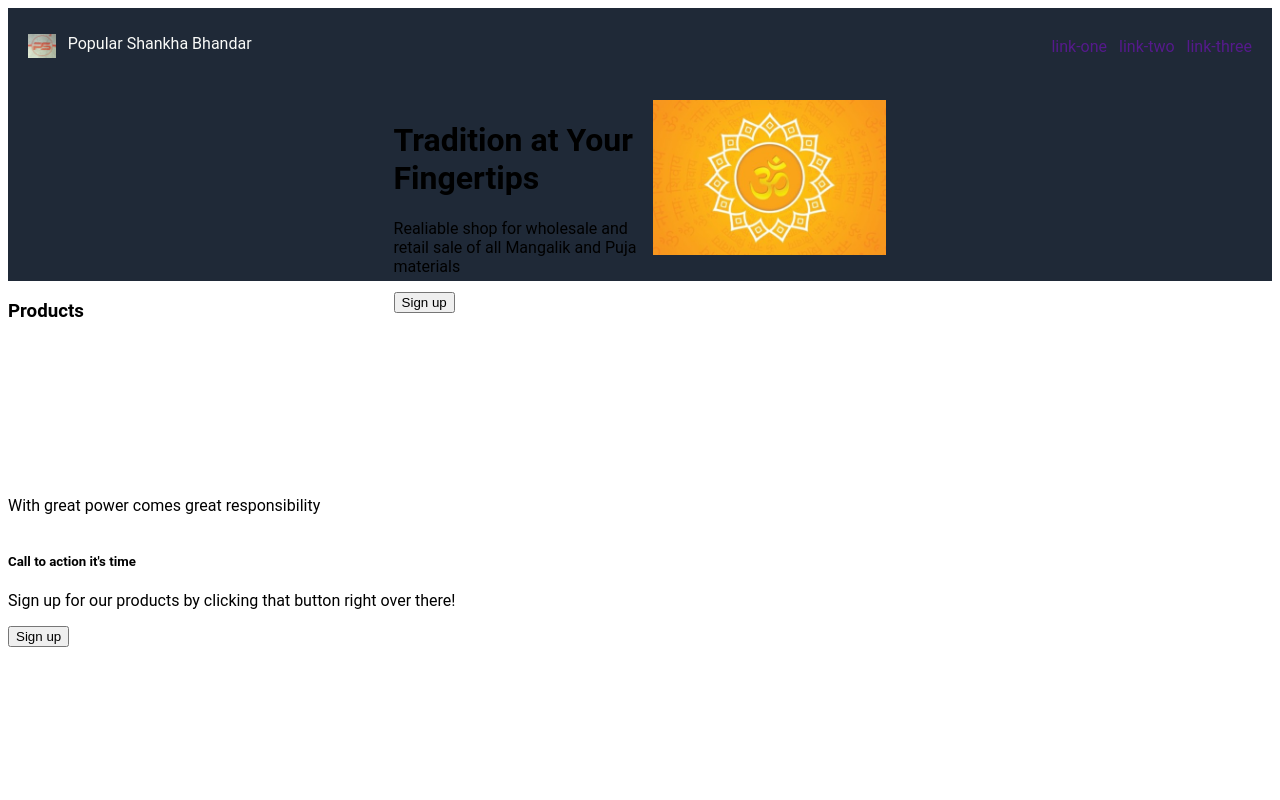
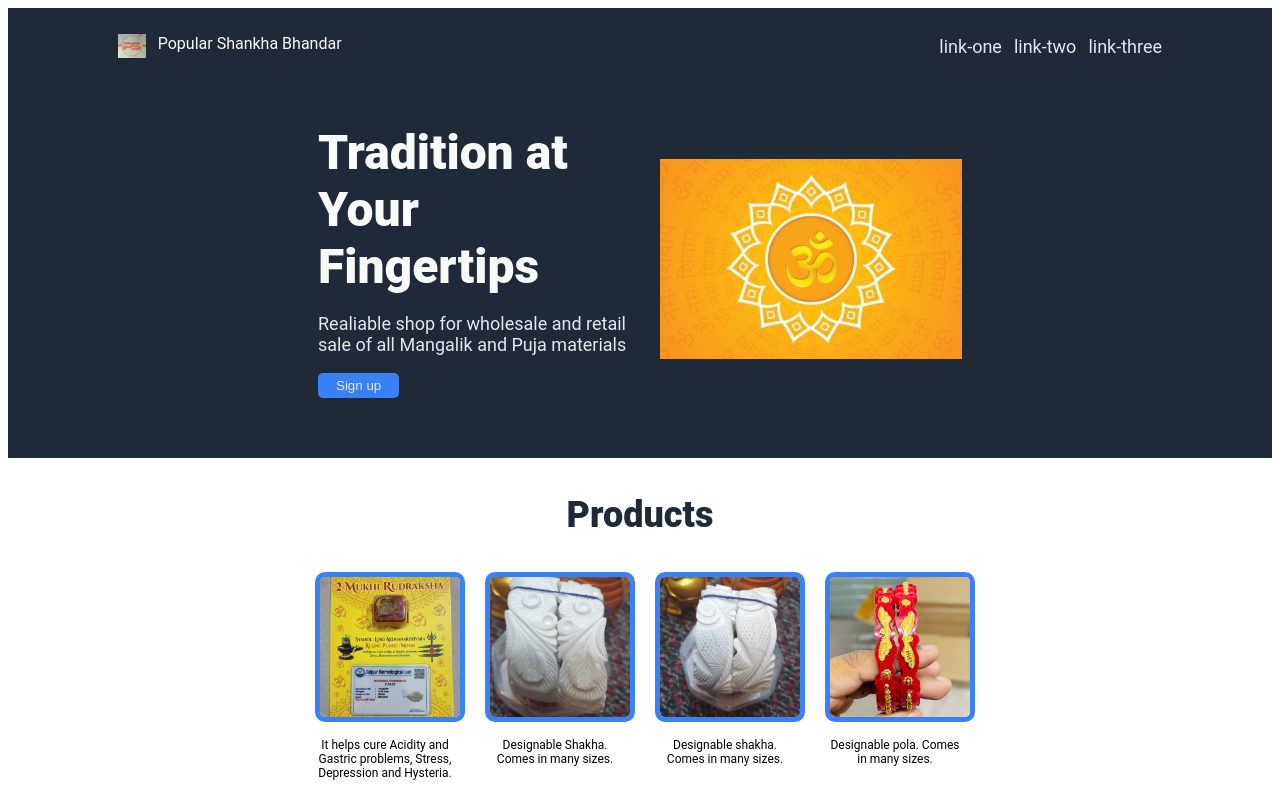
Before and after one commit to resetreboot1/landing-page, a plain HTML site: page index.html in a window 1280 px wide. Shown: the top 800 px of the page. Drawn offline with Linux system fonts and the light colour scheme.

Commit message:
Add product images and finish product section and tweak hero sectiono

```diff
--- a/index.html
+++ b/index.html
@@ -22,11 +22,13 @@
         <div class="lh">
          <div id="left-lh">
             <h1>Tradition at Your Fingertips</h1>
-            <p>Realiable shop for wholesale and retail sale of all Mangalik and Puja materials</p>
-            <button>Sign up</button>
+            <p class="secondary-h">Realiable shop for wholesale and retail sale of all Mangalik and Puja materials</p>
+            <button class="hb">Sign up</button>
          </div>
 
-         <img id="sanatan" src="images/sanatan-dharma.jpg">
+         <div id="sanatan ">
+             <img id="s" src="images/sanatan-dharma.jpg">
+         </div>
         </div>
     </div>
     <div class="Products-section">
@@ -34,20 +36,20 @@
 
         <div class="Products">
             <div class="product">
-                <img>
-                <p></p>
+                <img class="product-img" src="images/rudraksha.jpg">
+                 <p class="secondary-text">It helps cure Acidity and Gastric problems, Stress, Depression and Hysteria.</p>
             </div>
             <div class="product">
-                <img>
-                <p></p>
+                 <img class="product-img" src="images/shakha1.jpg">
+                 <p class="secondary-text">Designable Shakha. Comes in many sizes.</p>
             </div>
             <div class="product">
-                <img>
-                <p></p>
+                 <img class="product-img" src="images/shakha2.jpg">
+                 <p class="secondary-text">Designable shakha. Comes in many sizes.</p>
             </div>
             <div class="product">
-                <img>
-                <p></p>
+                 <img class="product-img" src="images/pola.jpg">
+                 <p class="secondary-text">Designable pola. Comes in many sizes.</p>
             </div>
         </div>
     </div>
@@ -66,7 +68,7 @@
 
     </div>
     <div class="footer">
-        <p></p>
+        <p class="footer-text"></p>
     </div>
 </body>
 </html>
--- a/styles.css
+++ b/styles.css
@@ -10,14 +10,17 @@ body{
     display:flex;
     flex-direction:column;
     padding:10px;
+    flex:auto;
 }
 
 .lh{
-    align-self:center;
+    align-self:stretch;
     display:flex;
-    gap :15px;
-    max-height: 160px;
-    padding:16px;
+    gap :30px;
+    padding:50px 300px;
+    align-items:center;
+    flex:auto;
+
 
 }
 
@@ -30,7 +33,7 @@ body{
     padding:10px;
     padding-top: 0%;
     align-self: stretch;
-
+    padding: 0 100px;
 }
 
 .logo,
@@ -62,14 +65,76 @@ a{
 }
 
 #sanatan{
-    flex: auto;
-    width: auto;
-    height:155px;
+    display:flex;
+    flex: 1 1 0;
+    min-width: 0;
 }
 
 #left-lh{
     flex: auto;
-    height: 155px;
-    width:244px;
+    display:flex;
+    flex-direction:column;
+    justify-content: space-evenly;
+}
+
+h1{
+    margin:0;
+    font-size:48px;
+    font-weight: 900;
+    color:#f9faf8;
 
 }
+
+button{
+    align-self: flex-start;
+}
+
+#s {
+    height: 200px;
+    width:auto;
+}
+
+a,
+.secondary-h {
+    font-size:18px;
+    color:#e5e7eb;
+
+}
+
+.hb {
+    background-color:#3882f6;
+    color:#e5e7eb;
+    border-style: none;
+    border-radius: 5px;
+    padding:5px 18px;
+}
+
+h3 {
+   text-align: center;
+   font-size: 36px;
+   font-weight: 900;
+   color:#1f2937;
+}
+
+
+.product-img{
+    height:140px;
+    width:auto;
+    border:5px solid #3882f6;
+    border-radius:10px;
+}
+
+.Products{
+    display: flex;
+    justify-content: center;
+    gap:30px;
+}
+
+.product{
+    width:140px;
+}
+
+.secondary-text{
+    font-size:12px;
+    text-align:center;
+}
```
Also changed, not shown: images/pola.jpg (added), images/rudraksha.jpg (added), images/shakha1.jpg (added), images/shakha2.jpg (added).
